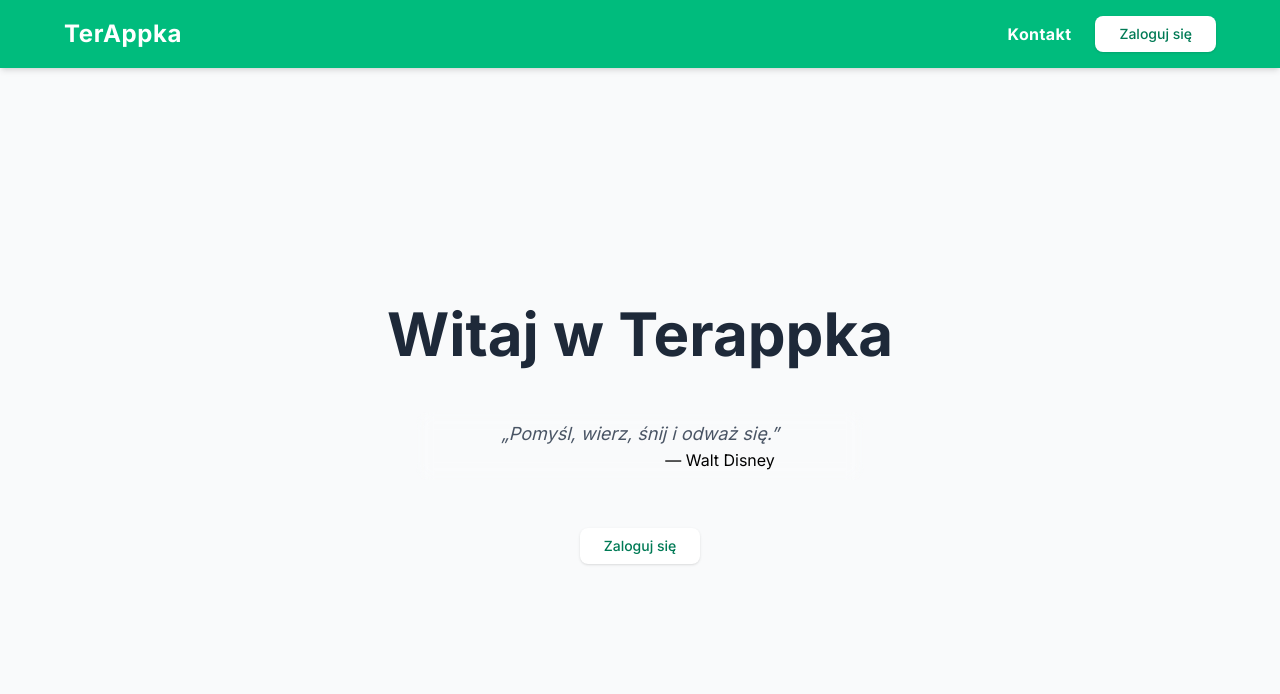
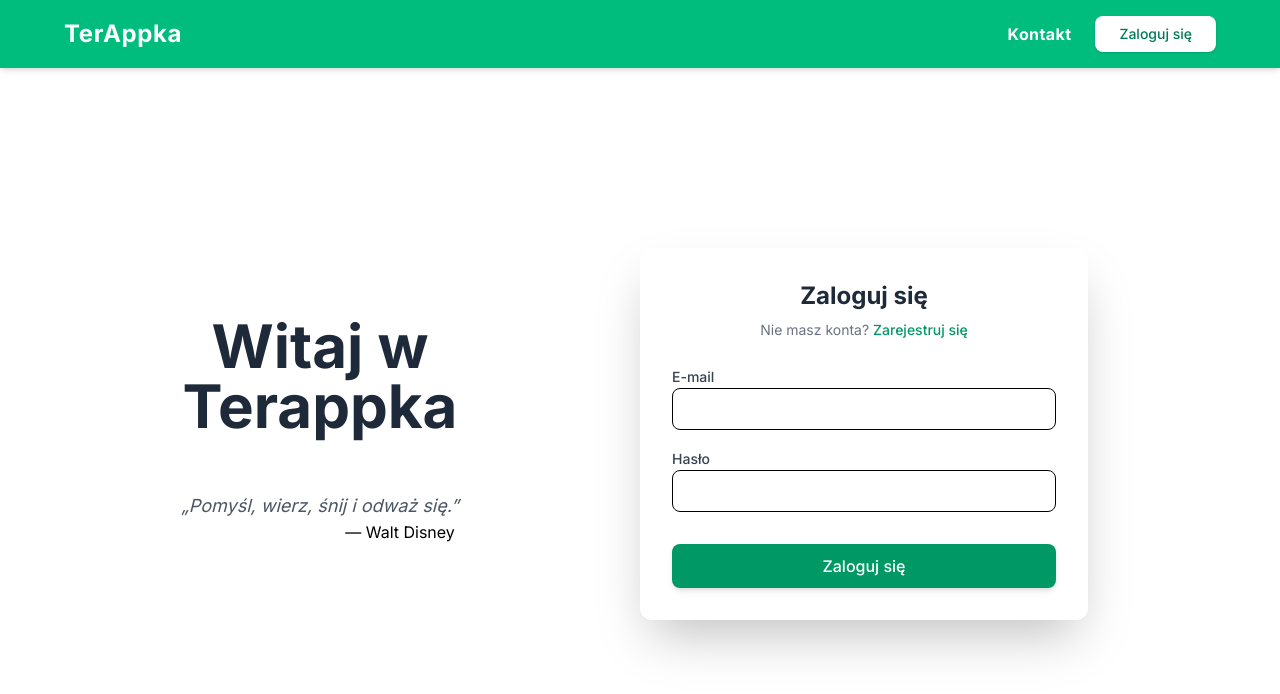
Before and after one commit to martapiotrowska257/terappka, a Next.js app in the folder frontend/terappka-app/: page / in a window 1280 px wide. Shown: the top 694 px of the page. Built offline with nearby package versions, Linux system fonts and the light colour scheme; no server answers.

Commit message:
Changed welcome page

```diff
--- a/frontend/terappka-app/src/app/page.tsx
+++ b/frontend/terappka-app/src/app/page.tsx
@@ -1,9 +1,10 @@
-import LoginButton from "../components/LoginButton";
+import LoginForm from "../components/LoginForm";
 import RandomQuote from "../components/RandomQuote";
 
 export default function Home() {
   return (
-    <div className="flex flex-1 flex-col items-center justify-center bg-gray-50 p-6 md:p-24 w-full">
+    <main className="relative grid flex-1 items-center justify-center lg:max-w-none lg:grid-cols-2 lg:px-0">
+      <div className="flex flex-1 flex-col items-center justify-center p-6 md:p-24 w-full">
         <div className="text-center w-full max-w-2xl">
           {/* Główny napis na środku */}
           <h1 className="text-5xl md:text-6xl font-bold mb-6 text-gray-800">
@@ -11,13 +12,11 @@ export default function Home() {
           </h1>
 
           {/* Losowy cytat bezpośrednio pod napisem */}
+
           <RandomQuote />
-
-        {/* Przycisk logowania pod cytatem */}
-        <div className="flex justify-center mt-12">
-          <LoginButton />
         </div>
       </div>
-    </div>
+      <LoginForm />
+    </main>
   );
 }
```
Lines whose indentation alone changed are shown as unchanged.
